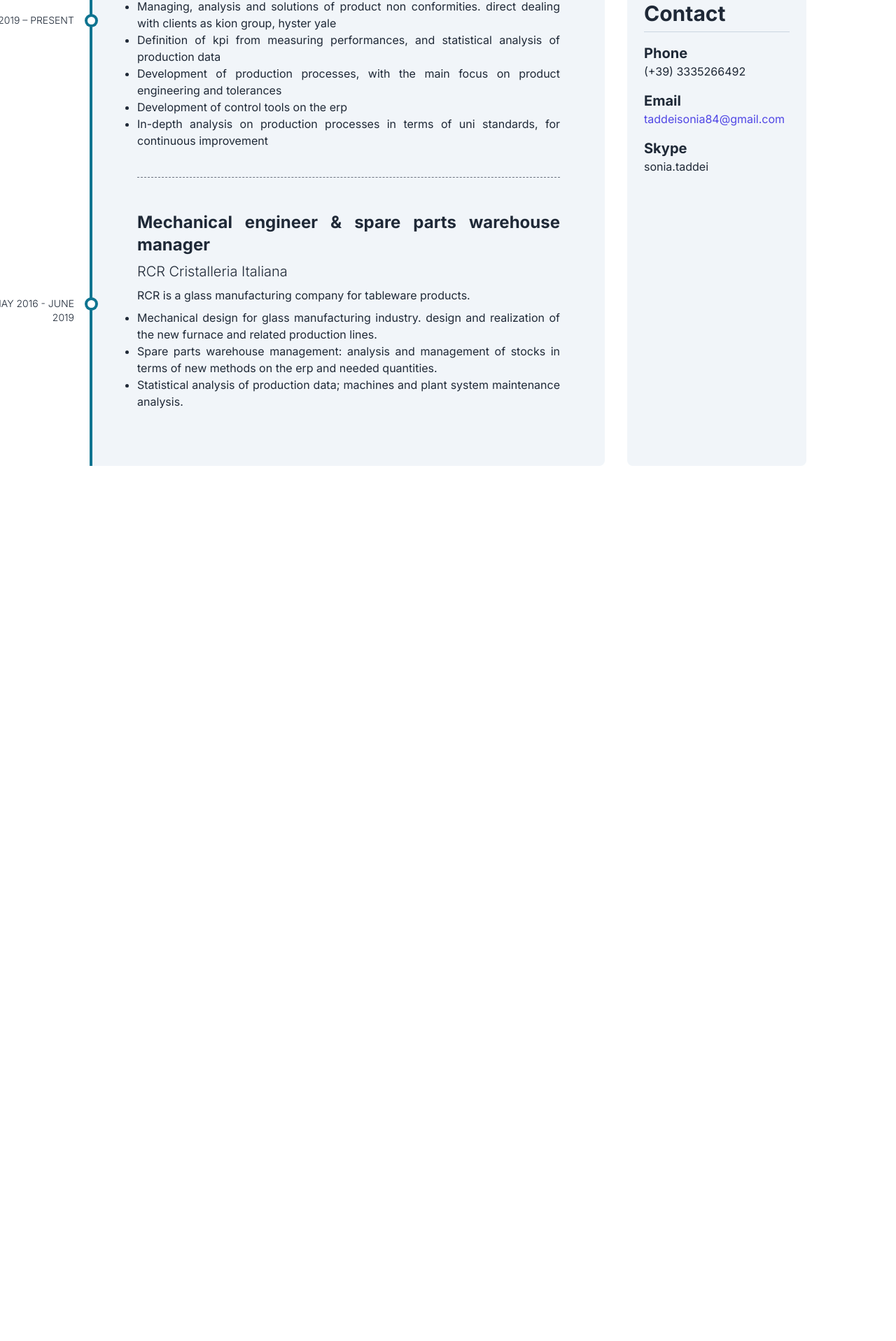
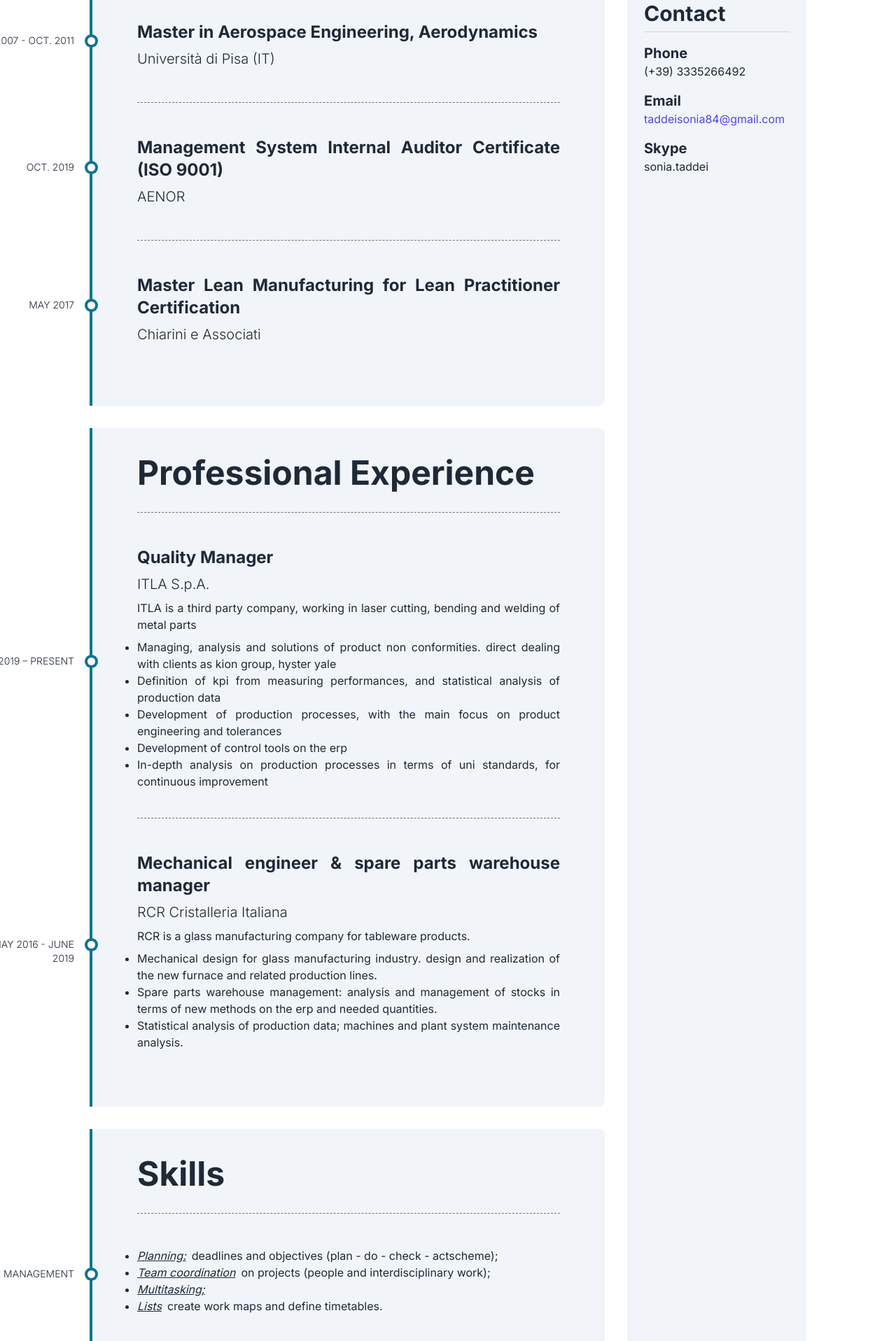
Before and after one commit to sixpounder/sonia-taddei-cv, a Vue app: page / in a window 1280 px wide. Shown: the part 854-2771 px from the top of the page at 70% size. Before the commit the page ends 1552 px from the top, so only its background shows below. Built offline with nearby package versions, Linux system fonts and the light colour scheme.

Commit message:
all major sections covered up

```diff
--- /dev/null
+++ b/src/components/partials/Education.vue
@@ -0,0 +1,40 @@
+<template>
+    <Timeline title="Education & Certificates" :events="events" />
+</template>
+
+<script lang="ts" setup>
+import { ref } from 'vue';
+import Timeline from '@/components/widgets/Timeline.vue'
+import { makeEvents, TimelineEvent } from '../../lib/timeline';
+
+const events = ref<TimelineEvent[]>(
+    makeEvents([
+        {
+            date: 'Sept. 2012 - Aug. 2016',
+            title: 'PhD in Experimental Aerodynamics',
+            subtitle: 'University of Southampton (UK)',
+        },
+        {
+            date: 'Dec. 2007 - Oct. 2011',
+            title: 'Master in Aerospace Engineering, Aerodynamics',
+            subtitle: 'Università di Pisa (IT)',
+        },
+        {
+            date: 'Oct. 2019',
+            title: 'Management System Internal Auditor Certificate (ISO 9001)',
+            subtitle: 'AENOR'
+        },
+        {
+            date: 'May 2017',
+            title: 'Master Lean Manufacturing for Lean Practitioner Certification',
+            subtitle: 'Chiarini e Associati'
+        }
+    ])
+)
+</script>
+
+<style scoped>
+h2 {
+    @apply text-2xl font-bold;
+}
+</style>
--- a/src/components/partials/ProfessionalExperience.vue
+++ b/src/components/partials/ProfessionalExperience.vue
@@ -15,11 +15,11 @@ const events = ref<TimelineEvent[]>(
       subtitle: 'ITLA S.p.A.',
       body: 'ITLA is a third party company, working in laser cutting, bending and welding of metal parts',
       points: [
-        'managing, analysis and solutions of product non conformities. Direct dealing with clients as KION Group, Hyster Yale',
-        'definition of KPI from measuring performances, and statistical analysis of production data',
-        'development of production processes, with the main focus on product engineering and tolerances',
-        'Development of control tools on the ERP',
-        'in-depth analysis on production processes in terms of UNI standards, for continuous improvement',
+        { title: null, body: 'managing, analysis and solutions of product non conformities. Direct dealing with clients as KION Group, Hyster Yale' },
+        { title: null, body: 'definition of KPI from measuring performances, and statistical analysis of production data' },
+        { title: null, body: 'development of production processes, with the main focus on product engineering and tolerances' },
+        { title: null, body: 'Development of control tools on the ERP' },
+        { title: null, body: 'in-depth analysis on production processes in terms of UNI standards, for continuous improvement' },
       ]
     },
     {
@@ -28,9 +28,9 @@ const events = ref<TimelineEvent[]>(
         subtitle: 'RCR Cristalleria Italiana',
         body: 'RCR is a glass manufacturing company for tableware products.',
         points: [
-            'mechanical design for glass manufacturing industry. Design and realization of the new furnace and related production lines.',
-            'spare parts warehouse management: analysis and management of stocks in terms of new methods on the ERP and needed quantities.',
-            'statistical analysis of production data; machines and plant system maintenance analysis.',
+            { title: null, body: 'mechanical design for glass manufacturing industry. Design and realization of the new furnace and related production lines.' },
+            { title: null, body: 'spare parts warehouse management: analysis and management of stocks in terms of new methods on the ERP and needed quantities.' },
+            { title: null, body: 'statistical analysis of production data; machines and plant system maintenance analysis.' },
         ]
     }
   ])
--- /dev/null
+++ b/src/components/partials/Skills.vue
@@ -0,0 +1,69 @@
+<template>
+    <Timeline title="Skills" :events="events" />
+</template>
+
+<script lang="ts" setup>
+import { ref } from 'vue';
+import Timeline from '@/components/widgets/Timeline.vue'
+import { makeEvents, TimelineEvent } from '../../lib/timeline';
+
+const events = ref<TimelineEvent[]>(
+  makeEvents([
+    {
+      date: 'Time management',
+      points: [
+        { title: 'Planning:', body: 'deadlines and objectives (Plan - Do - Check - Actscheme);' },
+        { title: 'Team coordination', body: 'on projects (people and interdisciplinary work);' },
+        { title: 'Multitasking;', body: '' },
+        { title: 'Lists', body: 'create work maps and define timetables.' },
+      ]
+    },
+    {
+        date: 'Mental organization',
+        points: [
+            { title: 'Analyzing', body: 'the problems, to develop solutions. Be prepared in advance prevents most of the problems;' },
+            { title: null, body: 'Need data to understand things. Perceptions can be misleading;' },
+            { title: 'Keep tracks', body: 'of processes, discussions, ideas. They could turn useful at some point.' },
+        ]
+    },
+    {
+        date: 'Physical organization',
+        points: [
+            { title: 'Order:', body: 'working in an ordered environment (both physical and digital) helps to find the things you need when you need them;' },
+            { title: 'Archive:', body: 'it is necessary to archive information properly;' },
+            { title: 'Modules and samples:', body: 'when possible develop standards to be used.' }
+        ]
+    },
+    {
+        date: 'Communication',
+        points: [
+            { title: 'Appropriate choice of language', body: 'according to the audience;' },
+            { title: 'Different means and instruments', body: 'to communicate: ability to choose between emails, texts, Whatsapps, phone calls or talking in person;' },
+            { title: 'Public speaking', body: 'and presentations have to be clear and essential. It is mandatory to say only what is necessary (people get bored easily).' }
+        ]
+    },
+    {
+        date: 'People',
+        points: [
+            { title: 'Team work:', body: 'ability to deal with people and group dynamics;' },
+            { title: 'Meditating skills:', body: 'able to report problems and requests and come up with solutions and compromises in agreement with all the involved parties;' },
+            { title: 'Empathy:', body: 'there is a difference in putting yourself in someone else\'s shoes, and instead understanding what it means for them to be in their shoes (not everyone is like you!);' },
+            { title: 'Leadership and responsibility:', body: 'guide people and understand common needs and requests, in order to make shared decisions among the involved parties. This involves taking responsibility for what you choose, and stand for it, whatever the outcome.' }
+        ]
+    },
+    {
+        date: 'Personal',
+        points: [
+            { title: 'Caring for other poeple\'s point of view:', body: 'People can be inspiring if you listen appropriately. Active listening is a huge help for growing, professionally and personally;' },
+            { title: '', body: 'No personal prejudice of any kind.' },
+        ]
+    }
+  ])
+)
+</script>
+
+<style scoped>
+h2 {
+    @apply text-2xl font-bold;
+}
+</style>
--- /dev/null
+++ b/src/components/partials/Volunteering.vue
@@ -0,0 +1,25 @@
+<template>
+    <Timeline title="Volunteering" :events="events" />
+</template>
+
+<script lang="ts" setup>
+import { ref } from 'vue';
+import Timeline from '@/components/widgets/Timeline.vue'
+import { makeEvents, TimelineEvent } from '../../lib/timeline';
+
+const events = ref<TimelineEvent[]>(
+    makeEvents([
+        {
+            date: 'July 2020 - ongoing',
+            title: 'Vice-president of sport center GSD Quercegrossa',
+            subtitle: 'Castelnuovo B.Ga (IT)',
+        }
+    ])
+)
+</script>
+
+<style scoped>
+h2 {
+    @apply text-2xl font-bold;
+}
+</style>
--- a/src/components/views/Home.vue
+++ b/src/components/views/Home.vue
@@ -5,6 +5,9 @@ import PersonalInfo from '@/components/partials/PersonalInfo.vue'
 import Contacts from '@/components/partials/Contacts.vue'
 import ProfessionalSummary from '@/components/partials/ProfessionalSummary.vue'
 import ProfessionalExperience from '@/components/partials/ProfessionalExperience.vue'
+import Skills from '../partials/Skills.vue'
+import Education from '../partials/Education.vue'
+import Volunteering from '../partials/Volunteering.vue'
 
 </script>
 
@@ -15,7 +18,10 @@ import ProfessionalExperience from '@/components/partials/ProfessionalExperience
 
     <MainLayout>
       <template v-slot:left>
+        <Education />
         <ProfessionalExperience />
+        <Skills />
+        <Volunteering />
       </template>
       <template v-slot:right>
         <PersonalInfo />
--- a/src/components/widgets/Timeline.vue
+++ b/src/components/widgets/Timeline.vue
@@ -33,7 +33,7 @@ defineProps({
 }
 
 .timeline-wrap h2 {
-    @apply text-4xl lg:text-5xl font-bold block pb-8;
+    @apply text-center lg:text-left text-4xl lg:text-5xl font-bold block pb-8;
     @apply border-b border-b-gray-500;
     border-bottom-style: dashed;
 }
--- a/src/components/widgets/TimelineEntry.vue
+++ b/src/components/widgets/TimelineEntry.vue
@@ -1,28 +1,31 @@
 <template>
-    <li :data-date="modelValue.date" class="entry">
-        <small>{{ modelValue.date }}</small>
+    <li :data-date="modelValue.date ?? ''" class="entry">
+        <small v-if="modelValue.date">{{ modelValue.date }}</small>
         <h3>{{ modelValue.title }}</h3>
         <h4>{{ modelValue.subtitle }}</h4>
         <p>{{ modelValue.body }}</p>
 
         <ul v-if="modelValue.points.length">
-          <li v-for="point in modelValue.points" :key="point">
-            {{ point }}
+          <li v-for="point in modelValue.points">
+            <i class="underline mr-2" v-if="point.title">{{ point.title }}</i>
+            <span>{{ point.body }}</span>
           </li>
         </ul>
     </li>
 </template>
 
 <script lang="ts" setup>
-import { PropType } from "vue"
+import { isString } from "lodash-es";
+import { computed, PropType } from "vue"
 import { TimelineEvent } from "../../lib/timeline";
 
-defineProps({
+const props = defineProps({
   modelValue: {
     type: Object as PropType<TimelineEvent>,
     required: true,
   }
 });
+
 </script>
 
 <style lang="css" scoped>
@@ -46,7 +49,7 @@ defineProps({
 .entry::before {
     @apply hidden absolute lg:block text-right font-extralight uppercase text-sm;
     left: -240px;
-    max-width: 150px;
+    width: 150px;
     word-wrap: break-word;
     top: calc(50% - 1rem);
     content: attr(data-date);
--- a/src/lib/timeline.ts
+++ b/src/lib/timeline.ts
@@ -1,11 +1,11 @@
 import { defaults } from "lodash-es"
 
 export interface TimelineEvent {
-    date: string | number,
+    date: string | number | undefined,
     title: string,
     subtitle: string,
     body: string,
-    points: string[],
+    points: { title: string | null, body: string }[],
     createdAt: Date
 }
 
```
